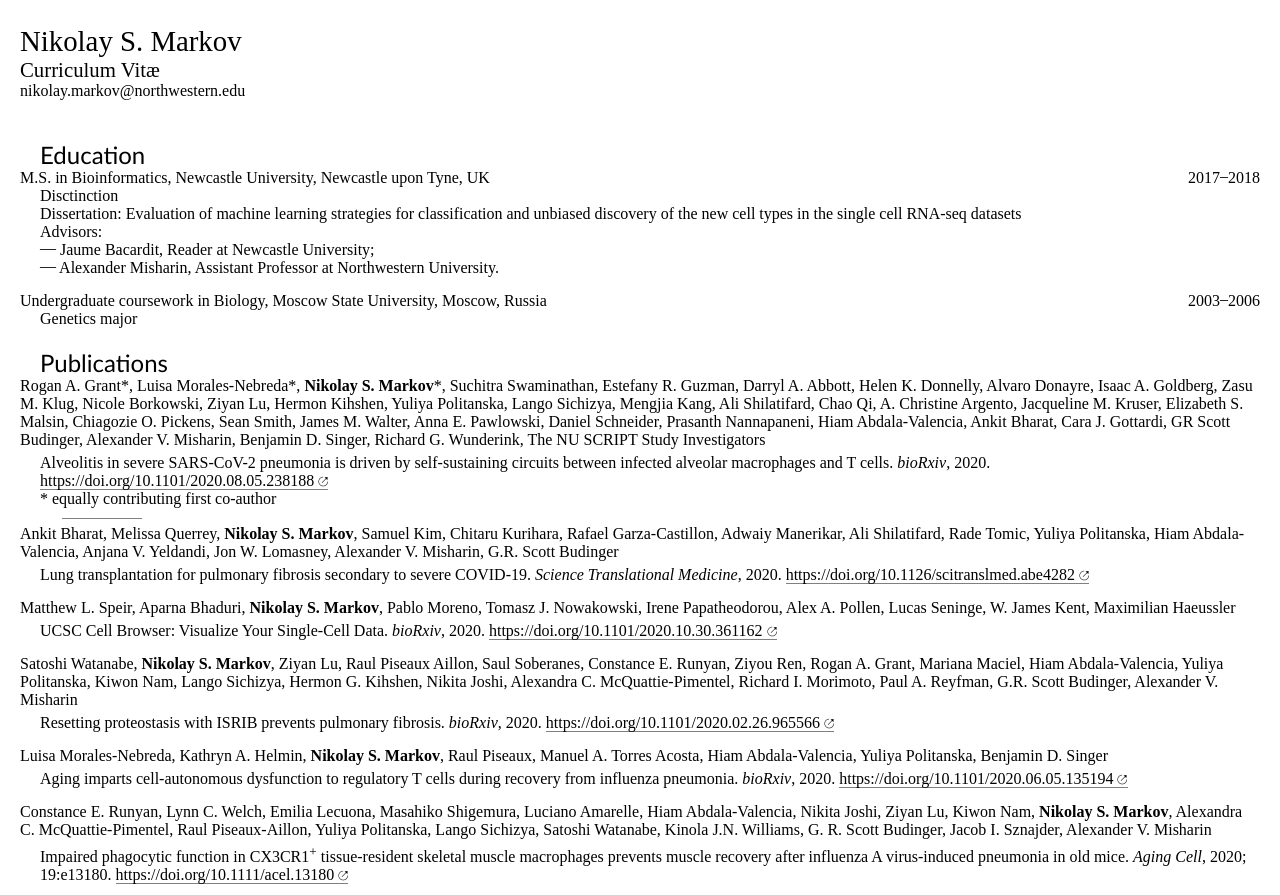
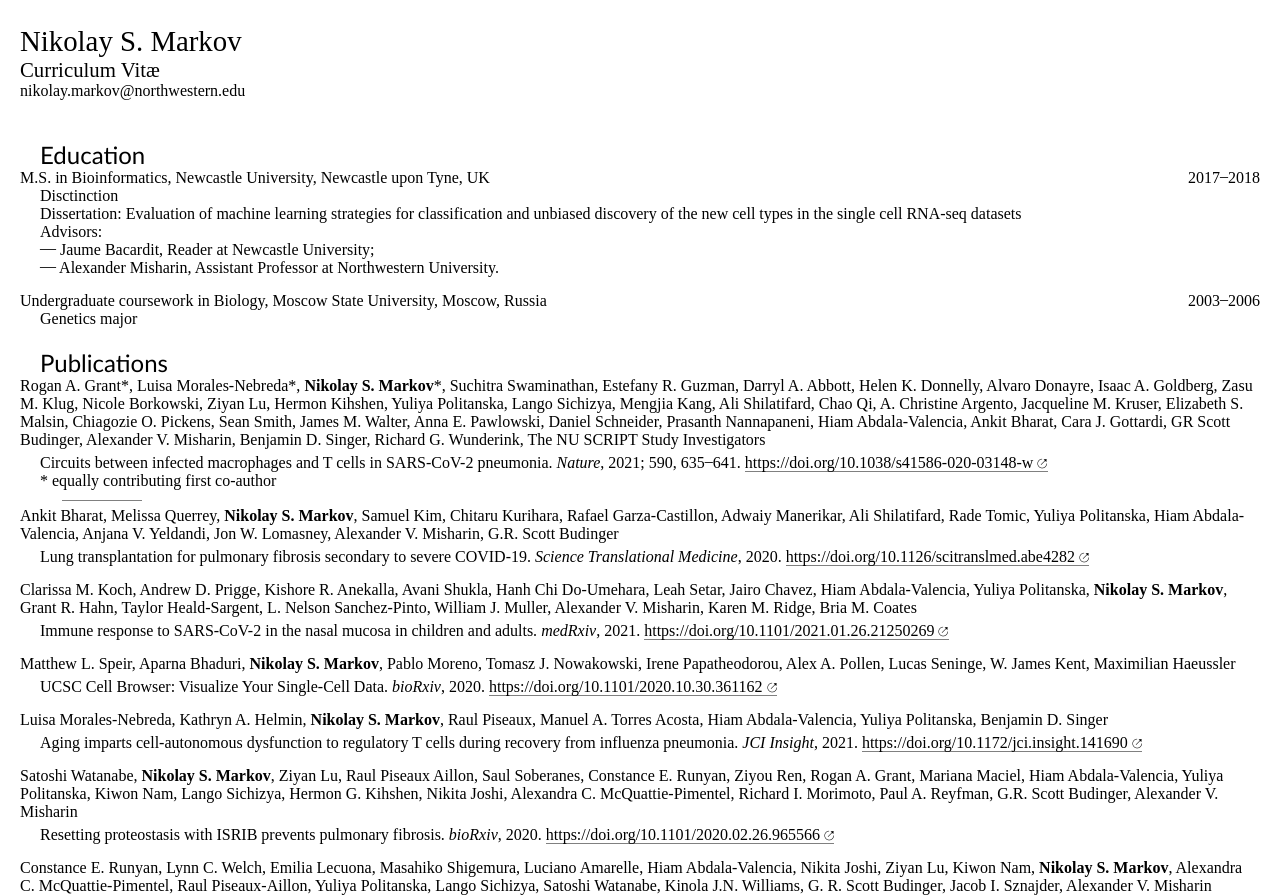
Before and after one commit to mxposed/cv, a plain HTML site: page cv.html in a window 1280 px wide. Shown: the top 895 px of the page. Drawn offline with Linux system fonts and the light colour scheme.

Commit message:
March version

```diff
--- a/cv.html
+++ b/cv.html
@@ -145,10 +145,9 @@ u {
         GR Scott Budinger, Alexander V. Misharin, Benjamin D. Singer, Richard G. Wunderink,
         The NU SCRIPT Study Investigators
       <div class="details">
-        Alveolitis in severe SARS-CoV-2 pneumonia is driven by self-sustaining
-        circuits between infected alveolar macrophages and T cells.
-        <em>bioRxiv</em>, 2020.
-        <a href="https://doi.org/10.1101/2020.08.05.238188">https://doi.org/10.1101/2020.08.05.238188</a>
+        Circuits between infected macrophages and T cells in SARS-CoV-2 pneumonia.
+        <em>Nature</em>, 2021; 590, 635–641.
+        <a href="https://doi.org/10.1038/s41586-020-03148-w">https://doi.org/10.1038/s41586-020-03148-w</a>
         <br/>* equally contributing first co-author
       </div>
       <div class="separator"></div>
@@ -169,6 +168,20 @@ u {
   </div>
   <div class="entry">
     <div>
+        Clarissa M. Koch, Andrew D. Prigge, Kishore R. Anekalla, Avani Shukla,
+        Hanh Chi Do-Umehara, Leah Setar, Jairo Chavez, Hiam Abdala-Valencia,
+        Yuliya Politanska, <b>Nikolay S. Markov</b>, Grant R. Hahn, Taylor Heald-Sargent,
+        L. Nelson Sanchez-Pinto, William J. Muller, Alexander V. Misharin,
+        Karen M. Ridge, Bria M. Coates
+      <div class="details">
+        Immune response to SARS-CoV-2 in the nasal mucosa in children and adults.
+        <em>medRxiv</em>, 2021.
+        <a href="https://doi.org/10.1101/2021.01.26.21250269">https://doi.org/10.1101/2021.01.26.21250269</a>
+      </div>
+    </div>
+  </div>
+  <div class="entry">
+    <div>
         Matthew L. Speir, Aparna Bhaduri, <b>Nikolay S. Markov</b>, Pablo Moreno,
         Tomasz J. Nowakowski, Irene Papatheodorou, Alex A. Pollen, Lucas Seninge,
         W. James Kent, Maximilian Haeussler
@@ -176,6 +189,19 @@ u {
         UCSC Cell Browser: Visualize Your Single-Cell Data.
         <em>bioRxiv</em>, 2020.
         <a href="https://doi.org/10.1101/2020.10.30.361162">https://doi.org/10.1101/2020.10.30.361162</a>
+      </div>
+    </div>
+  </div>
+  <div class="entry">
+    <div>
+        Luisa Morales-Nebreda, Kathryn A. Helmin, <b>Nikolay S. Markov</b>,
+        Raul Piseaux, Manuel A. Torres Acosta, Hiam Abdala-Valencia,
+        Yuliya Politanska, Benjamin D. Singer
+      <div class="details">
+        Aging imparts cell-autonomous dysfunction to regulatory T cells during
+        recovery from influenza pneumonia.
+        <em>JCI Insight</em>, 2021.
+        <a href="https://doi.org/10.1172/jci.insight.141690">https://doi.org/10.1172/jci.insight.141690</a>
       </div>
     </div>
   </div>
@@ -191,19 +217,6 @@ u {
         Resetting proteostasis with ISRIB prevents pulmonary fibrosis.
         <em>bioRxiv</em>, 2020.
         <a href="https://doi.org/10.1101/2020.02.26.965566">https://doi.org/10.1101/2020.02.26.965566</a>
-      </div>
-    </div>
-  </div>
-  <div class="entry">
-    <div>
-        Luisa Morales-Nebreda, Kathryn A. Helmin, <b>Nikolay S. Markov</b>,
-        Raul Piseaux, Manuel A. Torres Acosta, Hiam Abdala-Valencia,
-        Yuliya Politanska, Benjamin D. Singer
-      <div class="details">
-        Aging imparts cell-autonomous dysfunction to regulatory T cells during
-        recovery from influenza pneumonia.
-        <em>bioRxiv</em>, 2020.
-        <a href="https://doi.org/10.1101/2020.06.05.135194">https://doi.org/10.1101/2020.06.05.135194</a>
       </div>
     </div>
   </div>
@@ -289,11 +302,10 @@ u {
           survey and apply new tools to RNA-seq analysis, develop in-house
           algorithms, design biological experiments to test hypothesis generated
           from analysis of transcriptomic data.</div>
-      <div class="separator"></div>
     </div>
     <div class="date">2019–present</div>
   </div>
-  <div class="entry">
+  <div class="entry" style="margin-top:60px;">
     <div>Head of maintenance tools development group, Yandex, Moscow, Russia
       <div class="details">Develop, design and support web-services and console
       tools for system administrators and other employees. Manage a team
@@ -307,6 +319,7 @@ u {
     <div>Full-stack software engineer, Yandex, Moscow, Russia
       <div class="details">Develop, design and support web-services and console
       tools for automating and improving employees’ workflows.</div>
+      <div class="separator"></div>
     </div>
     <div class="date">2007–2014</div>
   </div>
@@ -381,7 +394,7 @@ u {
   </div>
 </section>
 
-<section>
+<!-- <section>
   <h2>Online Courses</h2>
   <div class="entry">
     <div>Machine Learning, Stanford University, Coursera
@@ -411,7 +424,7 @@ u {
   <div>
     Software engineering, automation, machine learning, data analysis, data visualization.
   </div>
-</section>
+</section> -->
 
 <section>
   <h2>Programming languages</h2>
```
